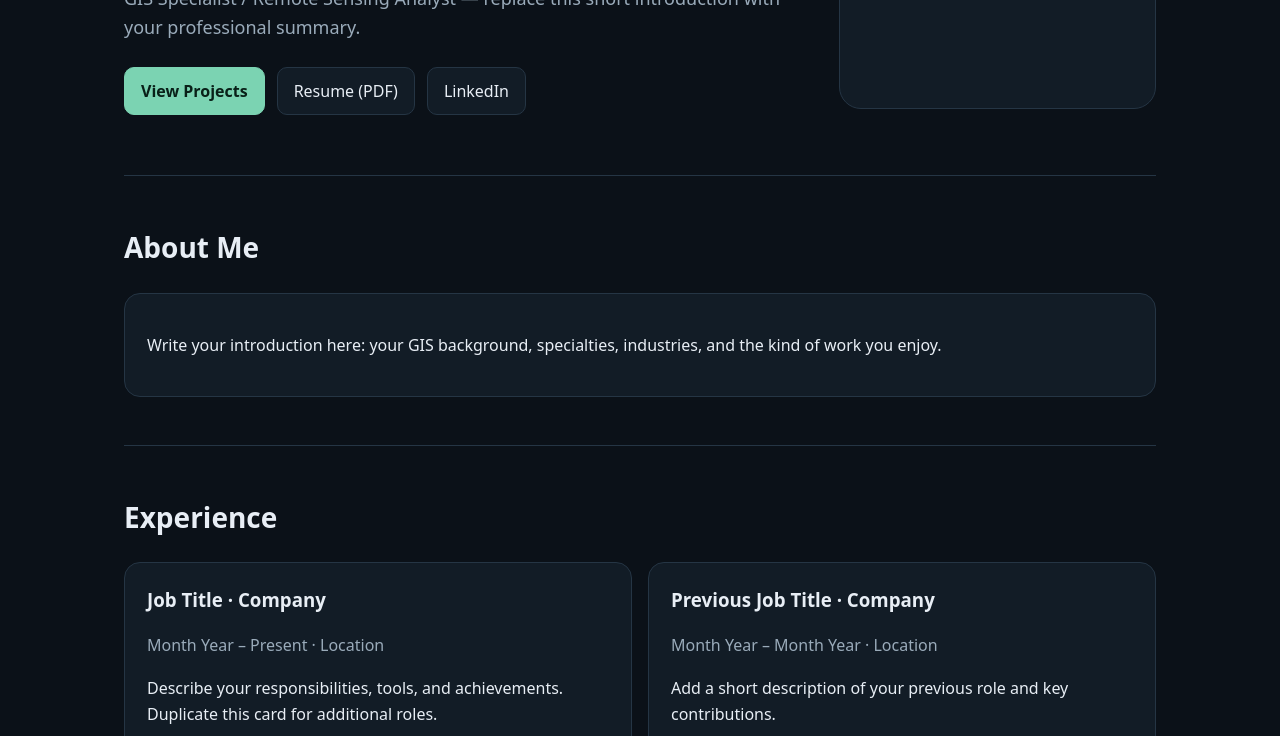
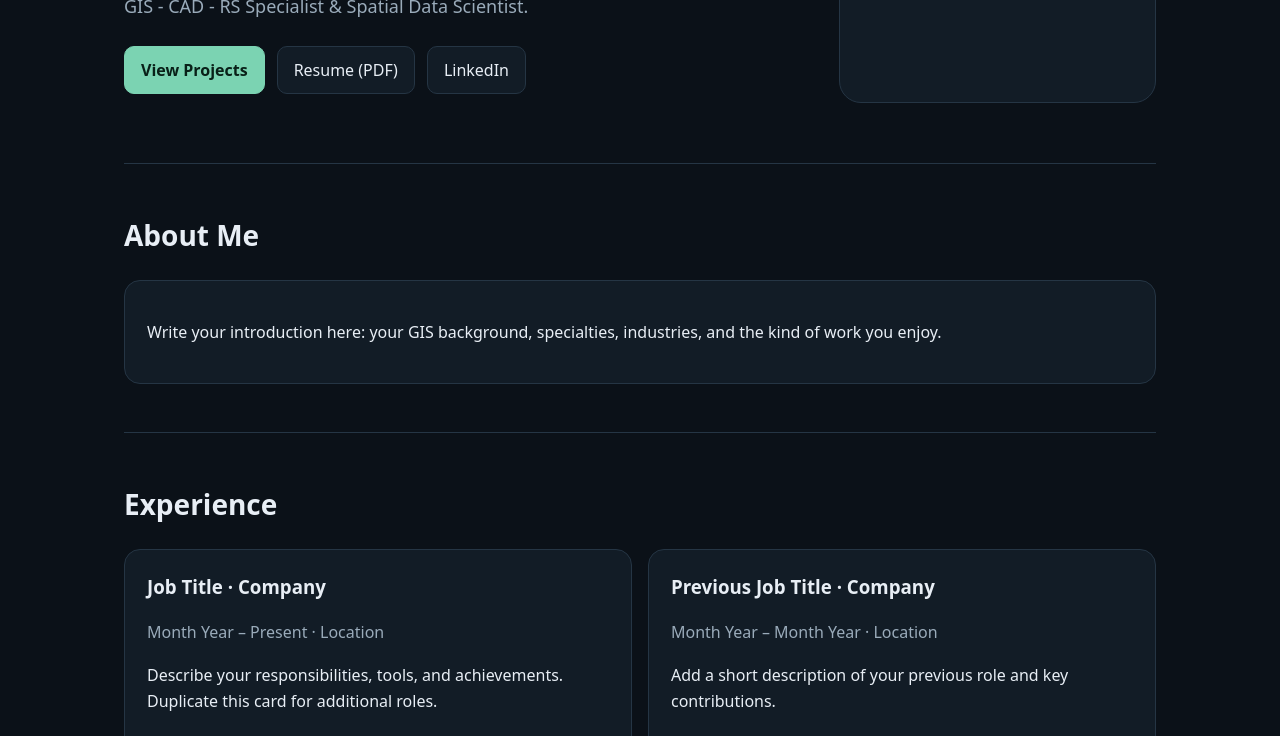
Before and after one commit to aliawan-lab/my-portfolio, a plain HTML site: page index.html in a window 1280 px wide. Shown: the part 364-1100 px from the top of the page. Drawn offline with Linux system fonts and the light colour scheme.

Commit message:
Update index.html

```diff
--- a/index.html
+++ b/index.html
@@ -11,7 +11,7 @@
 <!-- EDIT YOUR CONTENT: search for the EDIT labels below to personalize this template -->
 <header><div class="wrap nav"><a class="brand" href="#top">YOUR NAME · GIS</a><nav><a href="#about">About</a><a href="#experience">Experience</a><a href="#skills">Skills</a><a href="#projects">Projects</a><a href="#education">Education</a><a href="#certificates">Certificates</a><a href="#contact">Contact</a></nav></div></header>
 <main class="wrap" id="top">
-<div class="hero"><div><div class="eyebrow">GIS · Remote Sensing · Cartography</div><h1><span>Muhammad Ali Awan</span></h1><p class="lead">GIS Specialist / Remote Sensing Analyst — replace this short introduction with your professional summary.</p><div class="actions"><a class="btn primary" href="#projects">View Projects</a><a class="btn" href="documents/resume/resume.pdf" target="_blank">Resume (PDF)</a><a class="btn" href="https://www.linkedin.com/in/YOUR-LINKEDIN/" target="_blank" rel="noreferrer">LinkedIn</a></div></div><div class="avatar"><img src="assets/profile.jpg" alt="Your profile photo" onerror="this.style.display='none';this.parentElement.innerHTML='Add profile photo: assets/profile.jpg'"></div></div>
+<div class="hero"><div><div class="eyebrow">GIS · Remote Sensing · Cartography</div><h1><span>Muhammad Ali Awan</span></h1><p class="lead">GIS - CAD - RS Specialist & Spatial Data Scientist.</p><div class="actions"><a class="btn primary" href="#projects">View Projects</a><a class="btn" href="documents/resume/resume.pdf" target="_blank">Resume (PDF)</a><a class="btn" href="https://www.linkedin.com/in/YOUR-LINKEDIN/" target="_blank" rel="noreferrer">LinkedIn</a></div></div><div class="avatar"><img src="assets/profile.jpg" alt="Your profile photo" onerror="this.style.display='none';this.parentElement.innerHTML='Add profile photo: assets/profile.jpg'"></div></div>
 <section id="about"><h2>About Me</h2><div class="card"><p>Write your introduction here: your GIS background, specialties, industries, and the kind of work you enjoy.</p></div></section>
 <section id="experience"><h2>Experience</h2><div class="grid"><article class="card"><h3>Job Title · Company</h3><p class="muted">Month Year – Present · Location</p><p>Describe your responsibilities, tools, and achievements. Duplicate this card for additional roles.</p></article><article class="card"><h3>Previous Job Title · Company</h3><p class="muted">Month Year – Month Year · Location</p><p>Add a short description of your previous role and key contributions.</p></article></div></section>
 <section id="skills"><h2>Skills & Tools</h2><div class="card"><span class="tag">QGIS</span><span class="tag">ArcGIS Pro</span><span class="tag">Remote Sensing</span><span class="tag">Spatial Analysis</span><span class="tag">Cartography</span><span class="tag">Geodatabase</span><span class="tag">Python</span><span class="tag">AutoCAD</span><p class="muted">Edit, remove, or add skill tags to match your actual skills.</p></div></section>
```
